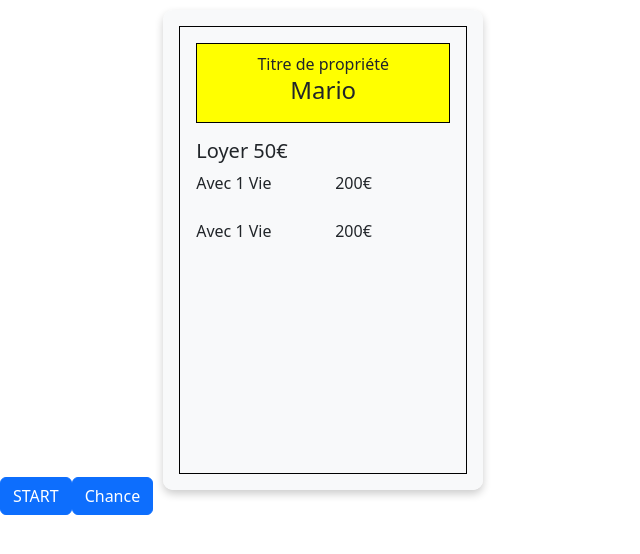
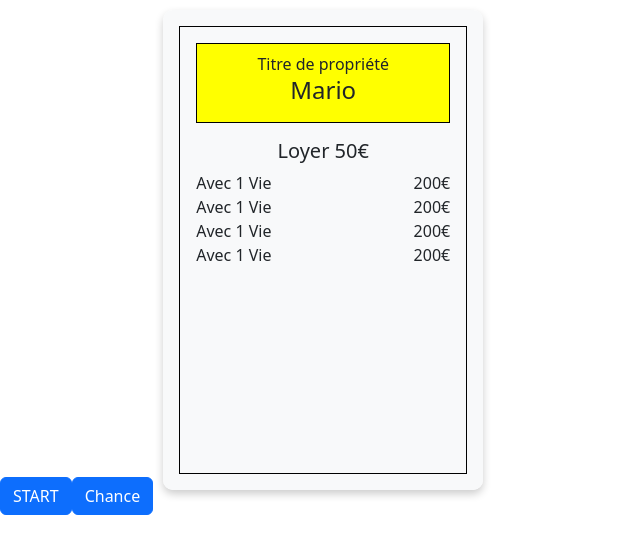
Before and after one commit to alexisdegraeve/ganopoly, an Angular app in the folder ganopoly/: page /game in a window 1280 px wide. Shown: the top 554 px of the page, without its empty margins (0-640 px from the left). Built offline with nearby package versions, Linux system fonts and the light colour scheme.

Commit message:
change property card

```diff
--- a/ganopoly/src/app/property-card/property-card.component.html
+++ b/ganopoly/src/app/property-card/property-card.component.html
@@ -7,24 +7,24 @@
                         <span>Titre de propriété</span>
                         <h4>{{ name }}</h4>
                     </div>
-                    <div class="card-content">
-                        <h5>Loyer {{ loyer }}€</h5>
+                    <div class="card-content d-flex flex-column">
+                        <h5 class="mx-auto ">Loyer {{ loyer }}€</h5>
 
-                        <div class="row">
-                            <div class="col-md-6 mb-4">
-                                Avec 1 Vie
-                            </div>
-                            <div class="col-md-6 mb-4">
-                                200€
-                            </div>
+                        <div class="d-flex justify-content-between">
+                            <div>Avec 1 Vie</div>
+                            <div class="ml-auto">200€</div>
                         </div>
-                        <div class="row">
-                            <div class="col-md-6 mb-4">
-                                Avec 1 Vie
-                            </div>
-                            <div class="col-md-6 mb-4">
-                                200€
-                            </div>
+                        <div class="d-flex justify-content-between">
+                            <div>Avec 1 Vie</div>
+                            <div class="ml-auto">200€</div>
+                        </div>
+                        <div class="d-flex justify-content-between">
+                            <div>Avec 1 Vie</div>
+                            <div class="ml-auto">200€</div>
+                        </div>
+                        <div class="d-flex justify-content-between">
+                            <div>Avec 1 Vie</div>
+                            <div class="ml-auto">200€</div>
                         </div>
                     </div>
                 </div>
```
